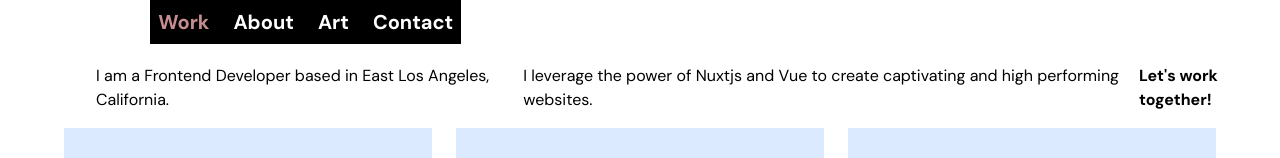
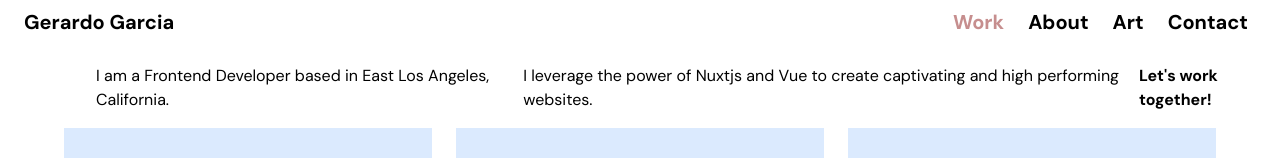
Before and after one commit to gerardojgarcia/gg_portfolio_24, a Nuxt app: page / in a window 1280 px wide. Shown: the top 158 px of the page. Built offline with nearby package versions, Linux system fonts and the light colour scheme.

Commit message:
changed nav placement and dark text color

```diff
--- a/components/TheNave.vue
+++ b/components/TheNave.vue
@@ -1,8 +1,8 @@
 <script setup></script>
 <template>
-    <div class="absolute navigation-container w-full flex text-white items-center">
+    <div class="absolute navigation-container w-full flex justify-between px-6 dark:text-white items-center">
     <strong class="text-xl">Gerardo Garcia</strong>
-        <nav class="lg:space-x-6 text-white bg-black p-2 text-xl font-bold">
+        <nav class="lg:space-x-6 dark:text-white  p-2 text-xl font-bold">
             <NuxtLink class="nav-link" to="/">Work</NuxtLink>
             <NuxtLink class="nav-link" to="/about">About</NuxtLink>
             <NuxtLink class="nav-link" to="/art/collection">Art</NuxtLink>
```
